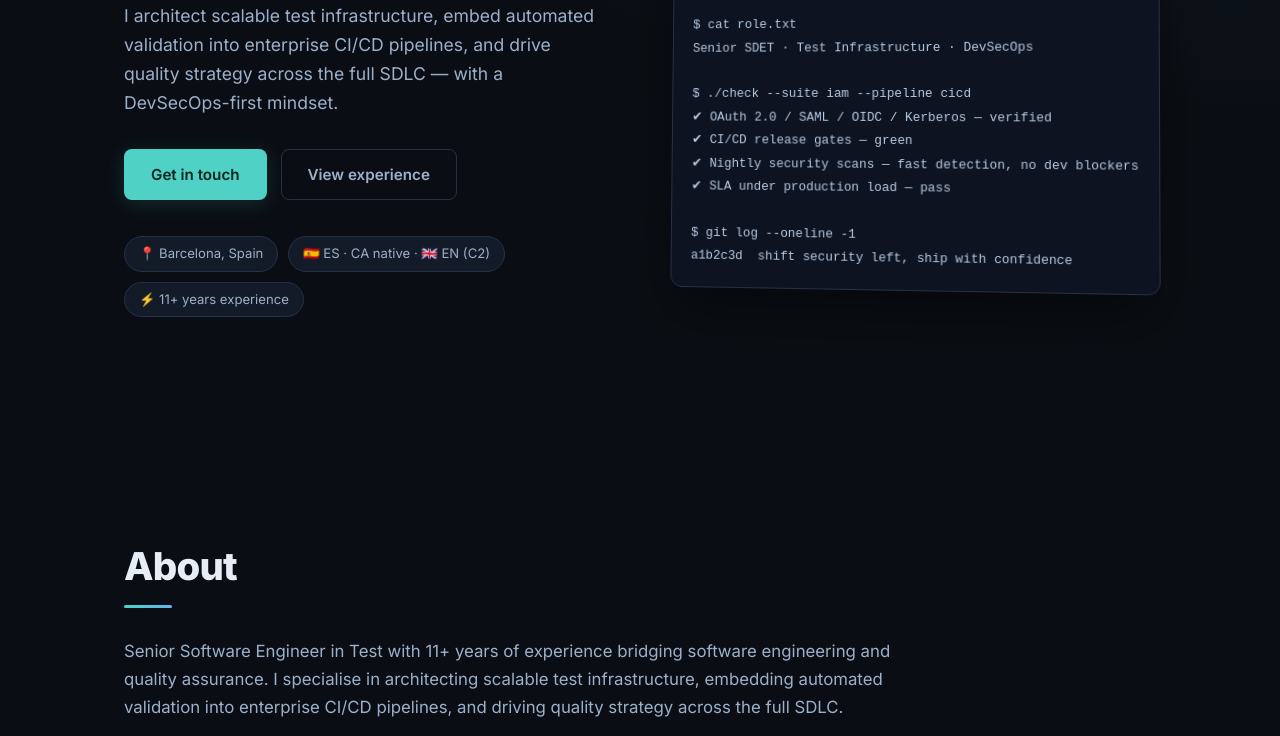
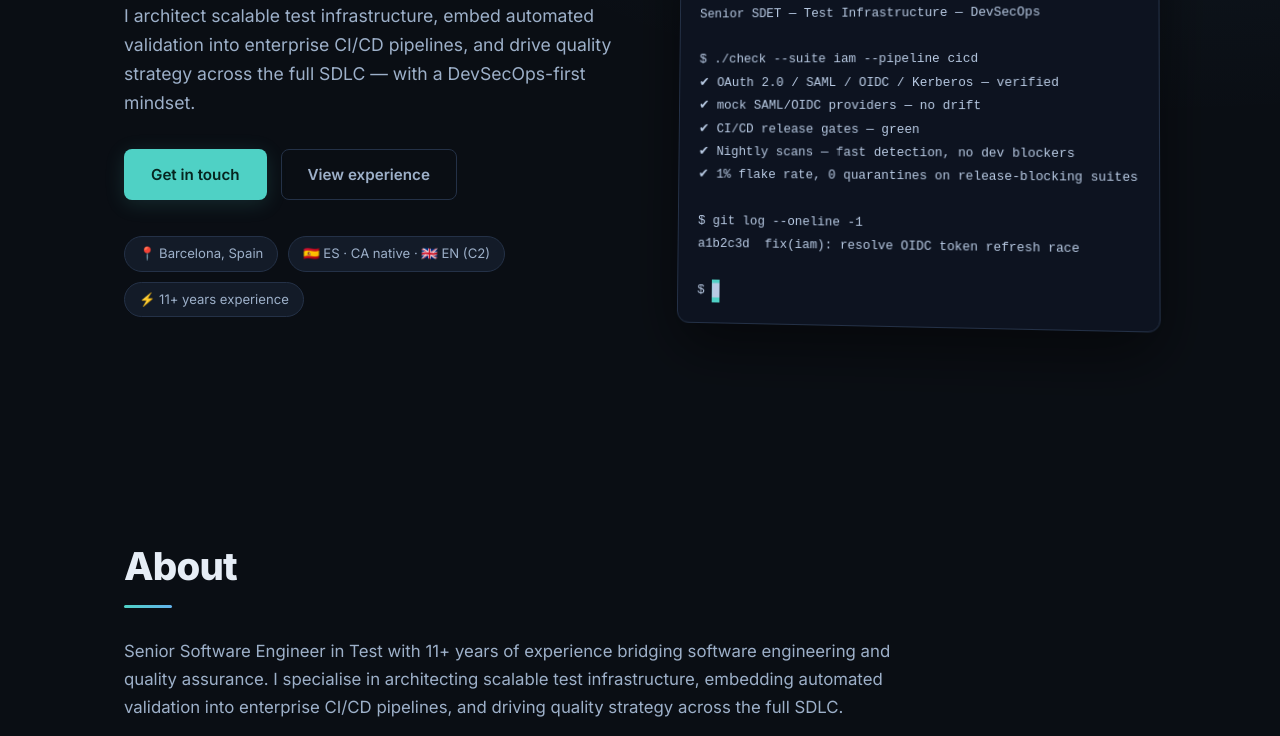
Before and after one commit to danimroca/danielmoreno.dev, a plain HTML site: page index.html in a window 1280 px wide. Shown: the part 361-1097 px from the top of the page. Drawn offline with Linux system fonts and the light colour scheme.

Commit message:
Refine hero terminal, add blinking cursor, fix education fields

```diff
--- a/index.html
+++ b/index.html
@@ -71,19 +71,22 @@
               <span class="win-btn win-btn--close" aria-hidden="true">×</span>
             </div>
             <pre class="terminal__body"><code>$ whoami
-daniel.moreno_roca
+daniel_moreno_roca
 
 $ cat role.txt
-Senior SDET · Test Infrastructure · DevSecOps
+Senior SDET — Test Infrastructure — DevSecOps
 
 $ ./check --suite iam --pipeline cicd
 ✔ OAuth 2.0 / SAML / OIDC / Kerberos — verified
+✔ mock SAML/OIDC providers — no drift
 ✔ CI/CD release gates — green
-✔ Nightly security scans — fast detection, no dev blockers
-✔ SLA under production load — pass
+✔ Nightly scans — fast detection, no dev blockers
+✔ 1% flake rate, 0 quarantines on release-blocking suites
 
 $ git log --oneline -1
-a1b2c3d  shift security left, ship with confidence</code></pre>
+a1b2c3d  fix(iam): resolve OIDC token refresh race
+
+$ <span class="cursor">█</span></code></pre>
           </div>
         </div>
       </div>
@@ -326,13 +329,13 @@ a1b2c3d  shift security left, ship with confidence</code></pre>
           <div class="edu-card reveal">
             <h3>Engineering Degree</h3>
             <p class="edu-card__school">Universitat Autònoma de Barcelona</p>
-            <p class="edu-card__field">Information &amp; Communication Technologies</p>
+            <p class="edu-card__field">Computer Science</p>
             <span class="edu-card__period">2006 — 2009</span>
           </div>
           <div class="edu-card reveal">
             <h3>Associate's Degree</h3>
             <p class="edu-card__school">IES Nicolau Copèrnic</p>
-            <p class="edu-card__field">Information &amp; Communication Technologies</p>
+            <p class="edu-card__field">Multiplatform Application Development</p>
             <span class="edu-card__period">2013 — 2015</span>
           </div>
         </div>
--- a/style.css
+++ b/style.css
@@ -122,6 +122,8 @@ body {
 .win-btn--close:hover { background: #e06c75; color: #fff; }
 .terminal__body { padding: 20px; font-family: "JetBrains Mono", monospace; font-size: 0.8rem; line-height: 1.75; overflow-x: auto; }
 .terminal__body code { color: #b9cbe4; white-space: pre; }
+.cursor { display: inline-block; width: 0.6em; background: var(--accent); animation: blink-cursor 1.1s step-end infinite; }
+@keyframes blink-cursor { 0%, 50% { opacity: 1; } 50.01%, 100% { opacity: 0; } }
 
 /* ---------- SECTIONS ---------- */
 .section { padding: 96px 0; }
```
